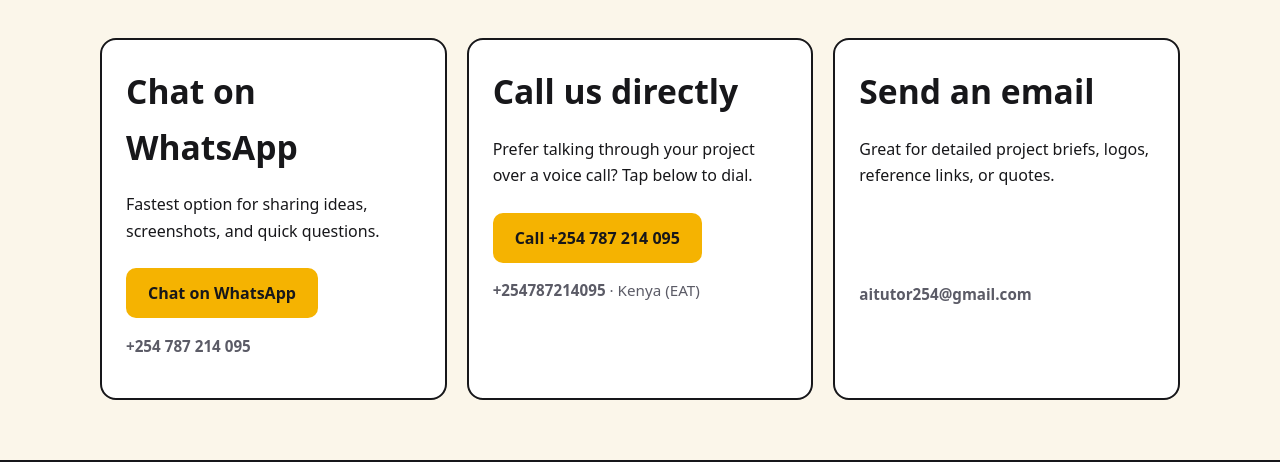
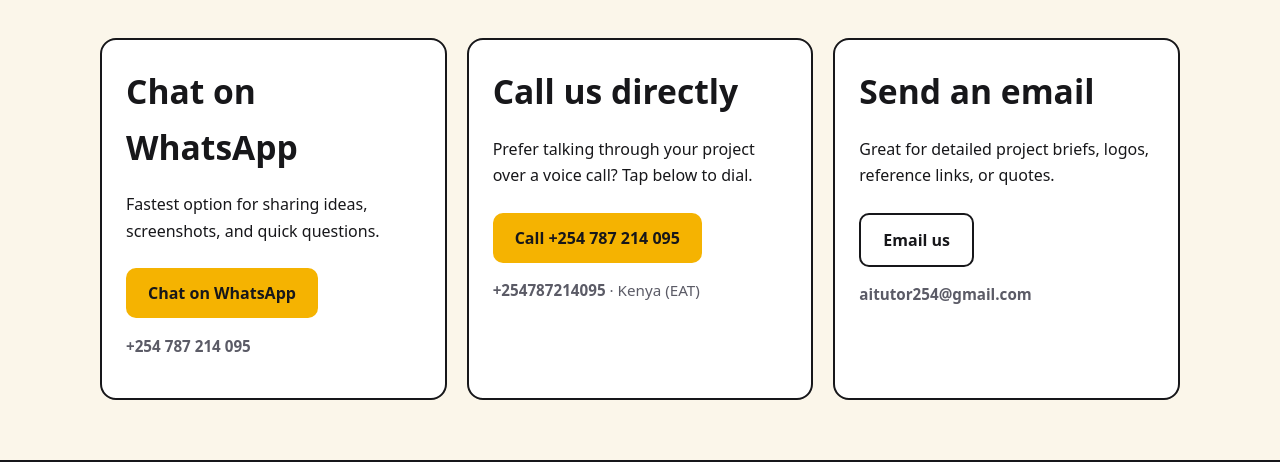
Before and after one commit to Mwirigih/msingiweb, a plain HTML site: page contact.html in a window 1280 px wide. Shown: the part 338-800 px from the top of the page. Drawn offline with Linux system fonts and the light colour scheme.

Commit message:
Update studio.css

```diff
--- a/css/studio.css
+++ b/css/studio.css
@@ -66,3 +66,5 @@ footer{background:var(--ink);color:#cfcfd6;padding:36px 0;font-size:.95rem}
 footer a{color:var(--amber)}
 @media(max-width:760px){.hero{min-height:75vh;min-height:75dvh;padding:64px 0}.hero::before{background:rgba(8,20,64,.86)}#menu{display:block}nav ul{display:none;position:absolute;left:0;right:0;top:100%;background:var(--ink);flex-direction:column;padding:8px 4%}nav ul.open{display:flex}}
 @media(prefers-reduced-motion:reduce){html{scroll-behavior:auto}.hero-video{display:none}}
+.card .btn.ghost{color:var(--ink);border-color:var(--ink)}
+.card .btn.ghost:hover{background:var(--cream)}
```
